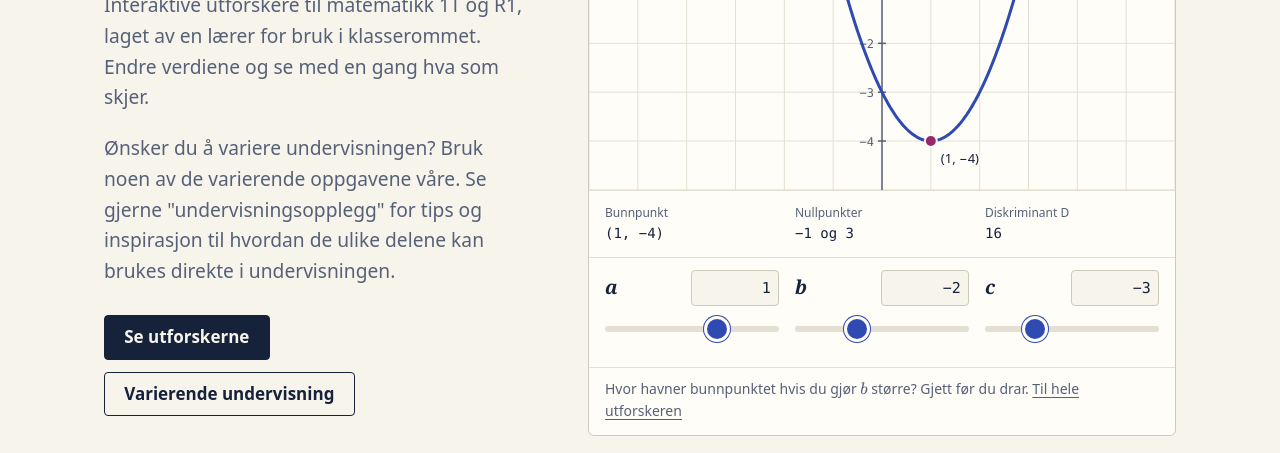
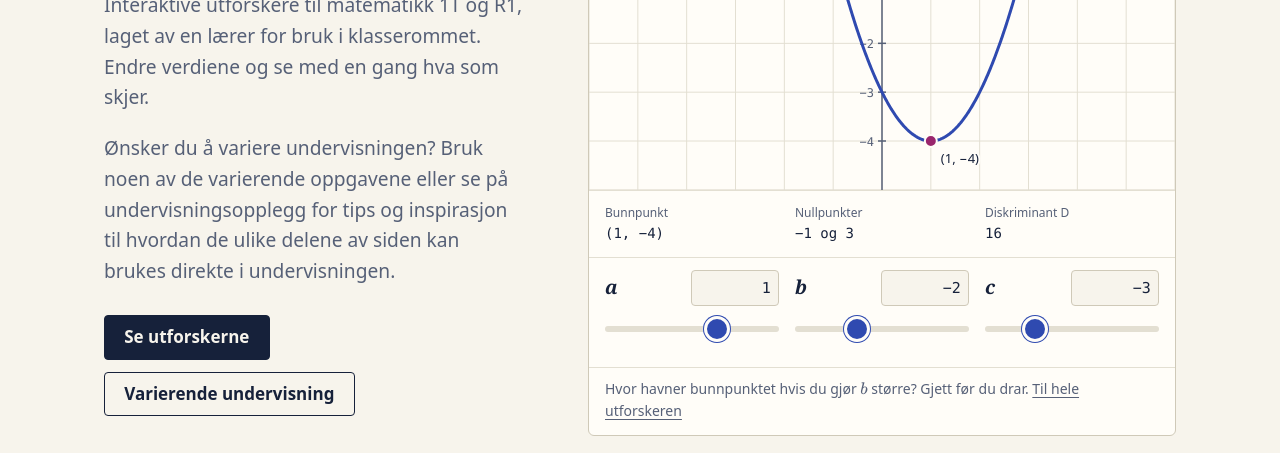
Before and after one commit to Z0XZ/mattelab, a website with bundled scripts: page docs/index.html in a window 1280 px wide. Shown: the part 347-800 px from the top of the page. Built offline with nearby package versions, Linux system fonts and the light colour scheme.

Commit message:
Oppdaterte forsideinformasjon

```diff
--- a/docs/index.html
+++ b/docs/index.html
@@ -52,7 +52,7 @@
     <div>
       <h1>Interaktiv matematikk</h1>
       <p class="inngang">Interaktive utforskere til matematikk 1T og R1, laget av en lærer for bruk i klasserommet. Endre verdiene og se med en gang hva som skjer.</p>
-      <p class="inngang">Ønsker du å variere undervisningen? Bruk noen av de varierende oppgavene våre. Se gjerne "undervisningsopplegg" for tips og inspirasjon til hvordan de ulike delene kan brukes direkte i undervisningen.</p>
+      <p class="inngang">Ønsker du å variere undervisningen? Bruk noen av de varierende oppgavene eller se på undervisningsopplegg for tips og inspirasjon til hvordan de ulike delene av siden kan brukes direkte i undervisningen.</p>
       <div class="knapper">
         <a class="knapp" href="utforskere/index.html">Se utforskerne</a>
         <a class="knapp lys" href="varierende/index.html">Varierende undervisning</a>
```
